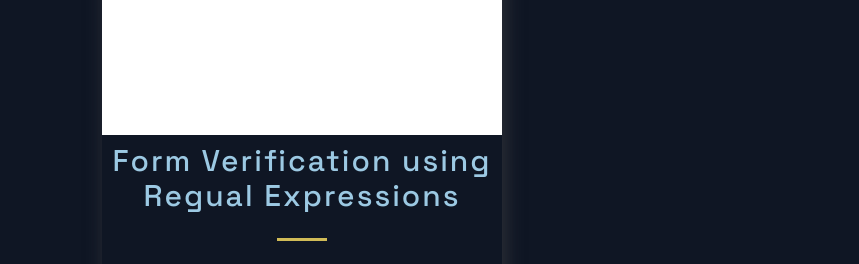
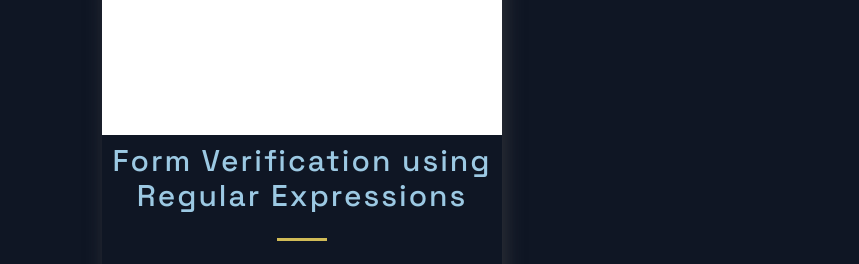
Before and after one commit to Ricardo-Rivera-SB/Portfolio, a Next.js app: page / in a window 1280 px wide. Shown: the part 2540-2804 px from the top of the page, without its empty margins (88-947 px from the left). Built offline with nearby package versions, Linux system fonts and the light colour scheme.

Commit message:
fixed typo

```diff
--- a/src/constants/constants.js
+++ b/src/constants/constants.js
@@ -40,7 +40,7 @@ export const projects = [
     id: 3,
   },
   {
-    title: "Form Verification using Regual Expressions",
+    title: "Form Verification using Regular Expressions",
     description:
       "A simple form made with Bootstrap and validation using regular expressions",
     image: "/images/formValidation.png",
```
